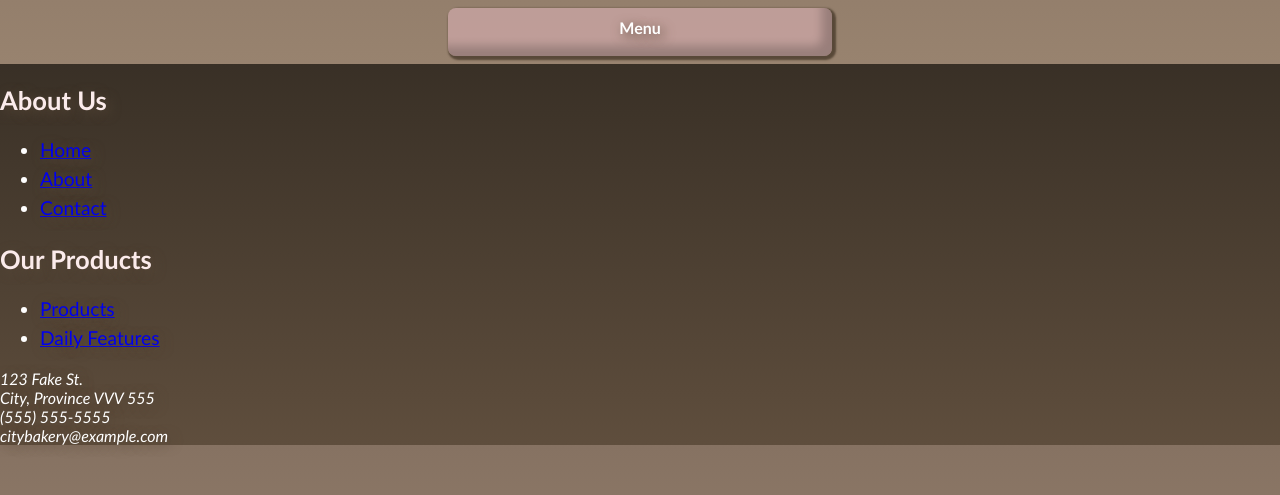
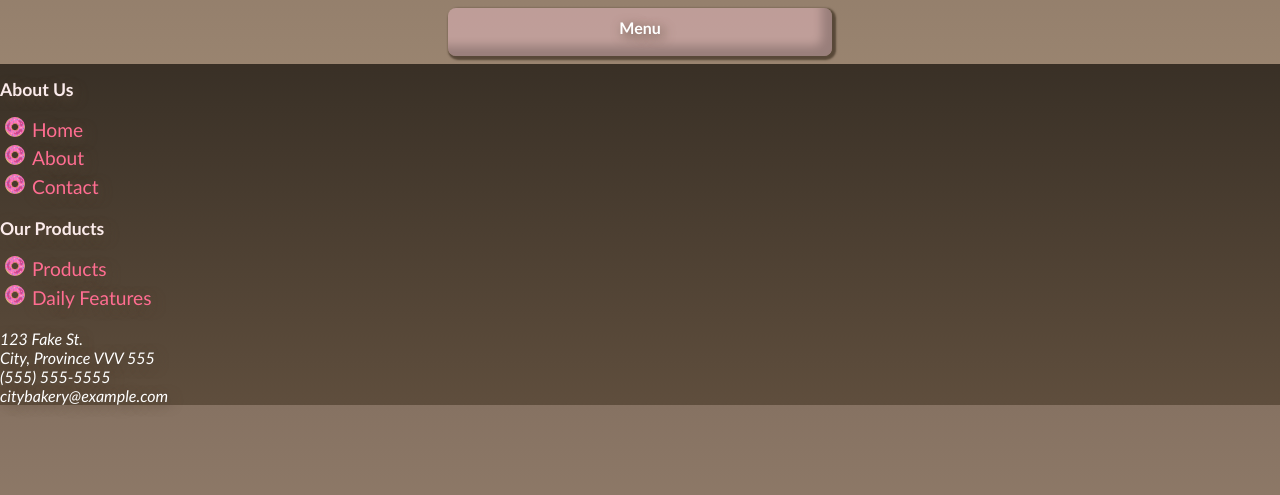
Before and after one commit to ImpendingKataclysm/bakery_website, a Django app: template main_site/templates/base.html in a window 1280 px wide. Shown: the part 203-698 px from the top of the page. Run offline with Django 3.2, Linux system fonts and the light colour scheme; the template is opened without the code that fills it, so the values that code supplies are empty.

Commit message:
Styled the site map footer lists with a custom list icon and font colors

```diff
--- a/main_site/static/css/main.css
+++ b/main_site/static/css/main.css
@@ -175,3 +175,27 @@ figure {
 .seasonal_item {
     background-image: linear-gradient(to bottom, rgb(198, 108, 130), rgb(202, 130, 145));
 }
+
+/* Lists */
+.styled_list {
+    padding-left: 2rem;
+}
+
+.styled_list li {
+    list-style-image: url("../images/list-icon.png");
+    line-height: 1.5;
+}
+
+/* Sitemap Footer */
+footer h2 {
+    font-size: 1.1rem;
+}
+
+footer a:link, footer a:visited {
+    text-decoration: none;
+    color: rgb(255, 109, 145);
+}
+
+footer a:hover, footer a:focus {
+    color: #ffffff;
+}
--- a/main_site/templates/base.html
+++ b/main_site/templates/base.html
@@ -44,7 +44,7 @@
         <footer>
             <section>
                 <h2>About Us</h2>
-                <ul>
+                <ul class="styled_list">
                     <li><a href="/">Home</a></li>
                     <li><a href="#">About</a></li>
                     <li><a href="#">Contact</a></li>
@@ -52,7 +52,7 @@
             </section>
             <section>
                 <h2>Our Products</h2>
-                <ul>
+                <ul class="styled_list">
                     <li><a href="#">Products</a></li>
                     <li><a href="#">Daily Features</a></li>
                 </ul>
```
Also changed, not shown: main_site/static/images/list-icon.png (added).
